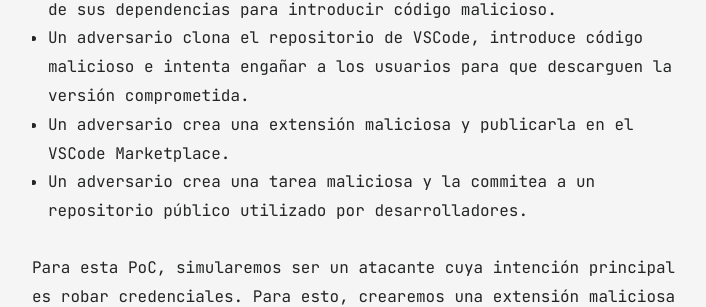
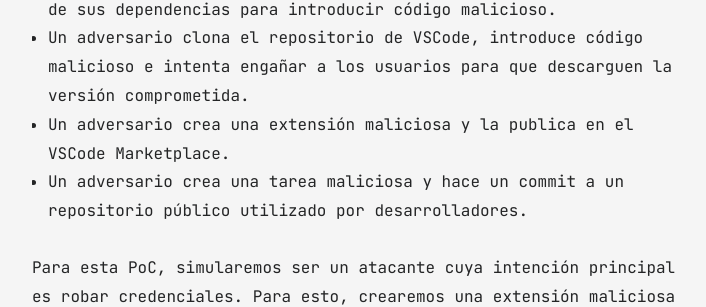
Before and after one commit to davcortez/kernel-chaos.github.io, a Jekyll site: the page built from all_collections/_posts/2025-10-06-polymorphic-poc.md, in a window 1280 px wide and 900 px high, scrolled down 1867 px. Shown: the part 146-453 px from the top of the window, without its empty margins (283-989 px from the left). Built offline with Jekyll 4.4.1, drawn with Linux system fonts in a browser that asks for light colours.

Commit message:
fix typos

```diff
--- a/all_collections/_posts/2025-10-06-polymorphic-poc.md
+++ b/all_collections/_posts/2025-10-06-polymorphic-poc.md
@@ -22,8 +22,8 @@ Podríamos seguir enumerando uno por uno los incidentes relacionados con las ext
 Ahora, revisemos los vectores de ataque para comprometer Visual Studio Code de forma remota
  * Un adversario compromete el proyecto open source de VSCode o una de sus dependencias para introducir código malicioso.
  * Un adversario clona el repositorio de VSCode, introduce código malicioso e intenta engañar a los usuarios para que descarguen la versión comprometida.
- * Un adversario crea una extensión maliciosa y publicarla en el VSCode Marketplace.
- * Un adversario crea una tarea maliciosa y la commitea a un repositorio público utilizado por desarrolladores.
+ * Un adversario crea una extensión maliciosa y la publica en el VSCode Marketplace.
+ * Un adversario crea una tarea maliciosa y hace un commit a un repositorio público utilizado por desarrolladores.
 
 Para esta PoC, simularemos ser un atacante cuya intención principal es robar credenciales. Para esto, crearemos una extensión maliciosa con fines educativos en un **entorno controlado** e instalandola desde un archivo vsix.
 
```
Also changed, not shown: assets/images/aipoci.png.
